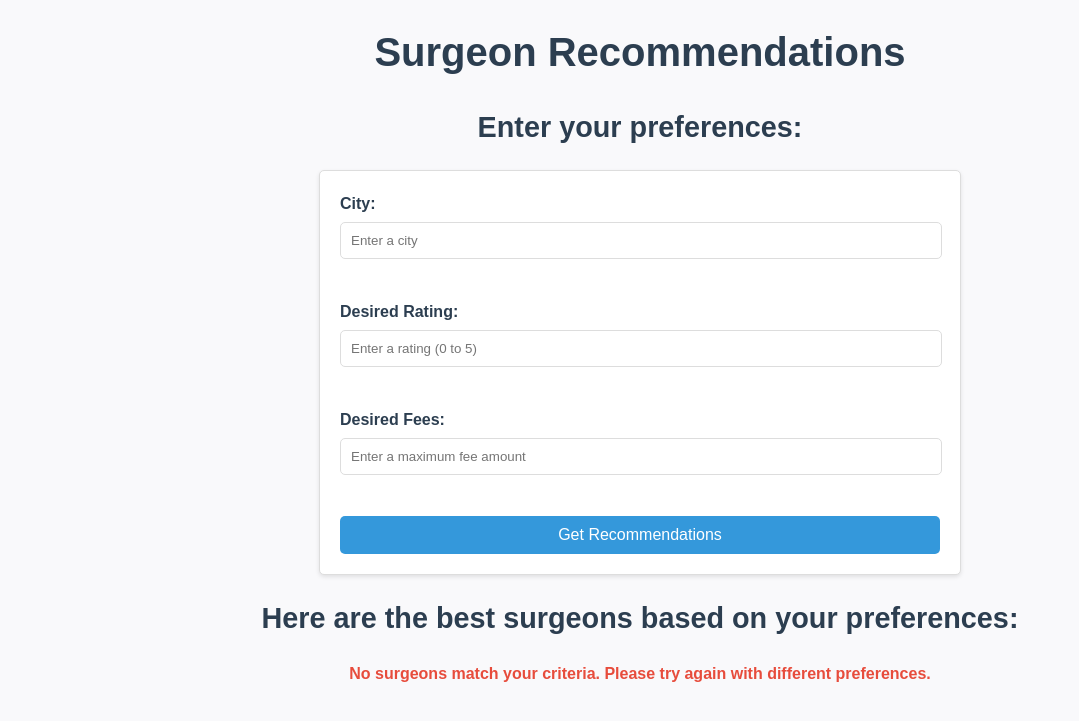
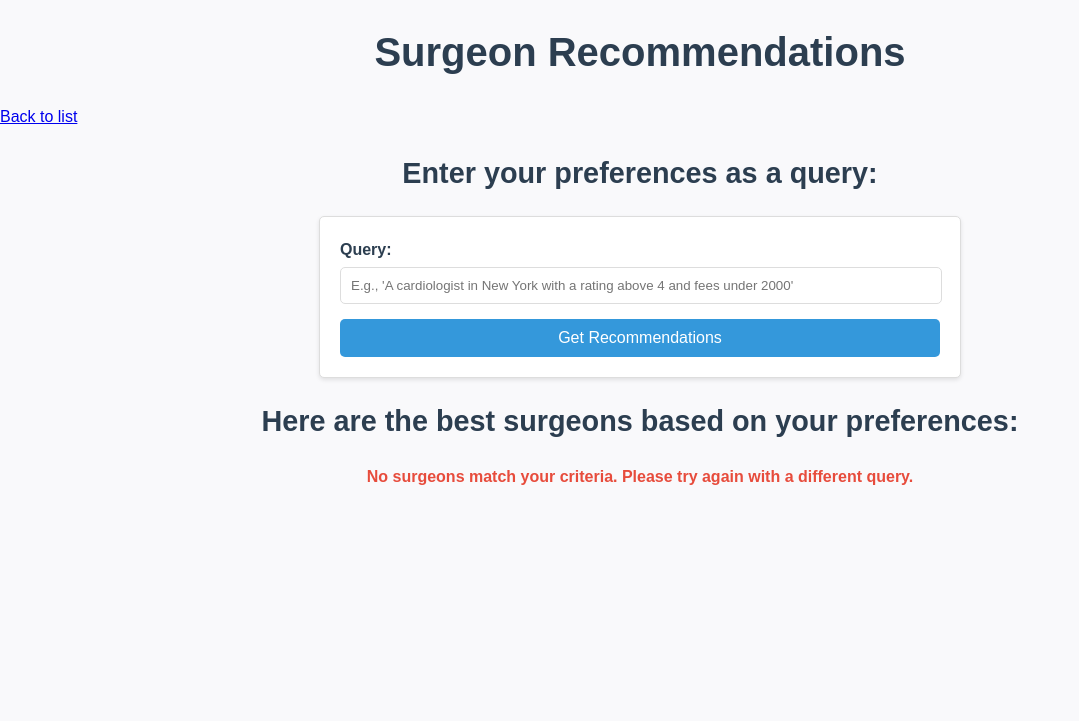
Before and after one commit to RobinCC24/EECE439_recommendation, a Django app: template search/templates/search/recommendations.html in a window 1280 px wide. Shown: the top 721 px of the page, without its empty margins (0-1079 px from the left). Run offline with Django 3.2, Linux system fonts and the light colour scheme; the template is opened without the code that fills it, so the values that code supplies are empty.

Commit message:
Update recommendations.html

```diff
--- a/search/templates/search/recommendations.html
+++ b/search/templates/search/recommendations.html
@@ -125,24 +125,21 @@
                 padding: 5px;
             }
         }
-
     </style>
 </head>
 <body>
     <h1>Surgeon Recommendations</h1>
 
-    <!-- Form for user preferences -->
-    <h2>Enter your preferences:</h2>
+    <!-- Form for user query -->
+    <a href="{% url 'surgeon-list' %}">Back to list</a>
+    <h2>Enter your preferences as a query:</h2>
     <form method="GET" action="{% url 'surgeon-recommendations' %}">
-        <label for="city">City:</label>
-        <input type="text" id="city" name="city" placeholder="Enter a city"><br><br>
-
-        <label for="min_rating">Desired Rating:</label>
-        <input type="number" id="min_rating" name="min_rating" min="0" max="5" step="0.1" placeholder="Enter a rating (0 to 5)"><br><br>
-
-        <label for="max_fees">Desired Fees:</label>
-        <input type="number" id="max_fees" name="max_fees" min="0" step="0.01" placeholder="Enter a maximum fee amount"><br><br>
-
+        <label for="query">Query:</label>
+        <input
+            type="text"
+            id="query"
+            name="query"
+            placeholder="E.g., 'A cardiologist in New York with a rating above 4 and fees under 2000'">
         <button type="submit">Get Recommendations</button>
     </form>
 
@@ -182,7 +179,7 @@
         </tbody>
     </table>
     {% else %}
-    <p>No surgeons match your criteria. Please try again with different preferences.</p>
+    <p>No surgeons match your criteria. Please try again with a different query.</p>
     {% endif %}
 </body>
 </html>
```
Lines whose indentation alone changed are shown as unchanged.
